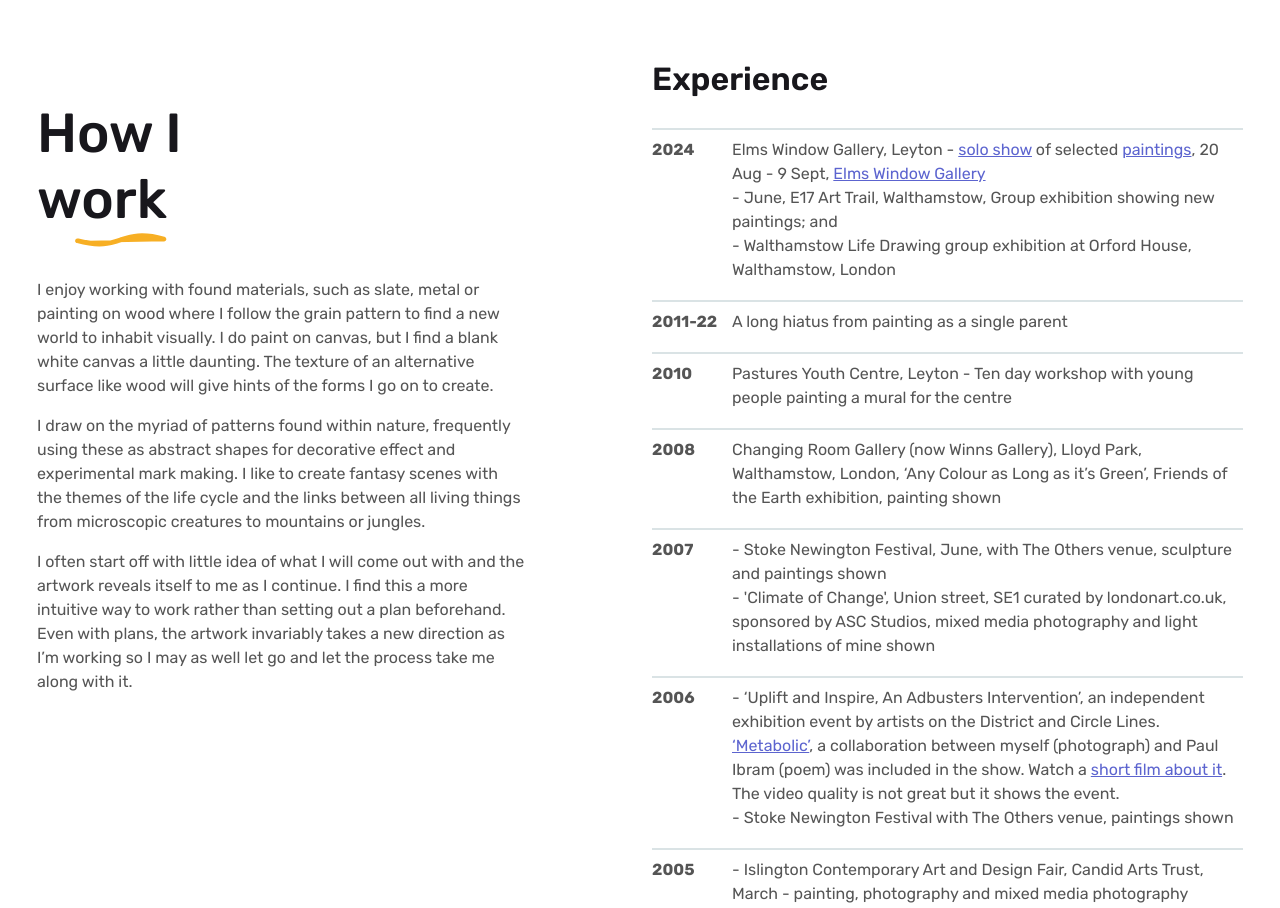
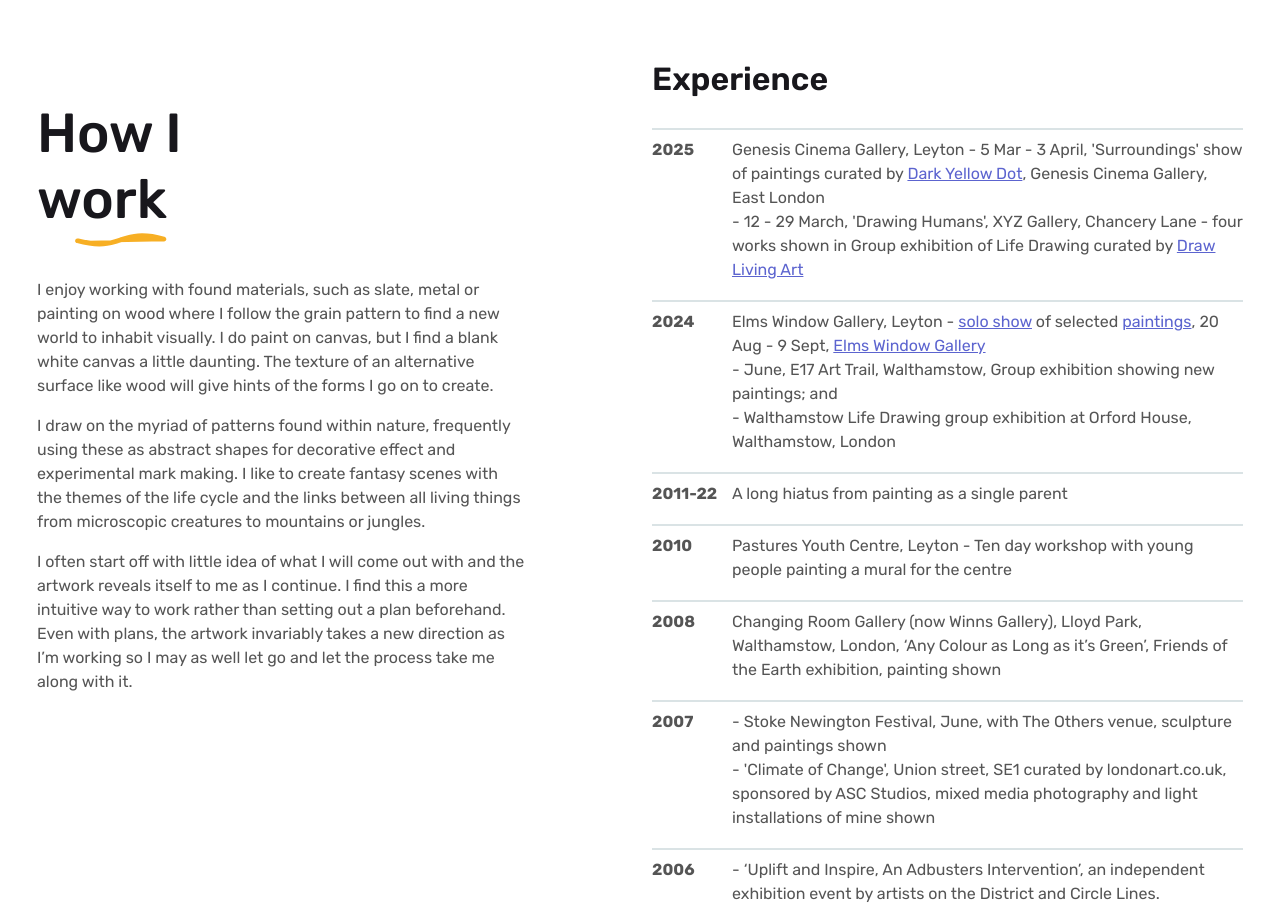
Before and after one commit to kris-e/artwork, a Next.js app: page / in a window 1280 px wide. Shown: the part 5640-6548 px from the top of the page. Built offline with nearby package versions, Linux system fonts and the light colour scheme.

Commit message:
Latest exhibs

```diff
--- a/src/components/Skill.js
+++ b/src/components/Skill.js
@@ -19,6 +19,8 @@ const Skill = () => {
             <div className="experience-box">
               <h3>Experience</h3>
               <ol>
+                <li data-year="2025">	Genesis Cinema Gallery, Leyton - 5 Mar - 3 April, 'Surroundings' show of paintings curated by <a href="https://www.instagram.com/darkyellowdot/" target="_blank">Dark Yellow Dot</a>, Genesis Cinema Gallery, East London<br />
+                - 12 - 29 March, 'Drawing Humans', XYZ Gallery, Chancery Lane - four works shown in Group exhibition of Life Drawing curated by <a href="https://www.instagram.com/p/DG0mttoIahL/" target="_blank">Draw Living Art</a><br /></li>
                 <li data-year="2024">	Elms Window Gallery, Leyton - <a href="https://www.instagram.com/p/C-5ZuEhIqt0/" target="_blank">solo show</a> of selected <a href="https://www.instagram.com/p/C-7hCJBMl6I/" target="_blank">paintings</a>, 20 Aug - 9 Sept, <a href="https://www.instagram.com/elmswindowgallery/" target="_blank">Elms Window Gallery</a><br />
                 - June, E17 Art Trail, Walthamstow, Group exhibition showing new paintings; and<br />
                 - Walthamstow Life Drawing group exhibition at Orford House, Walthamstow, London</li>
```
